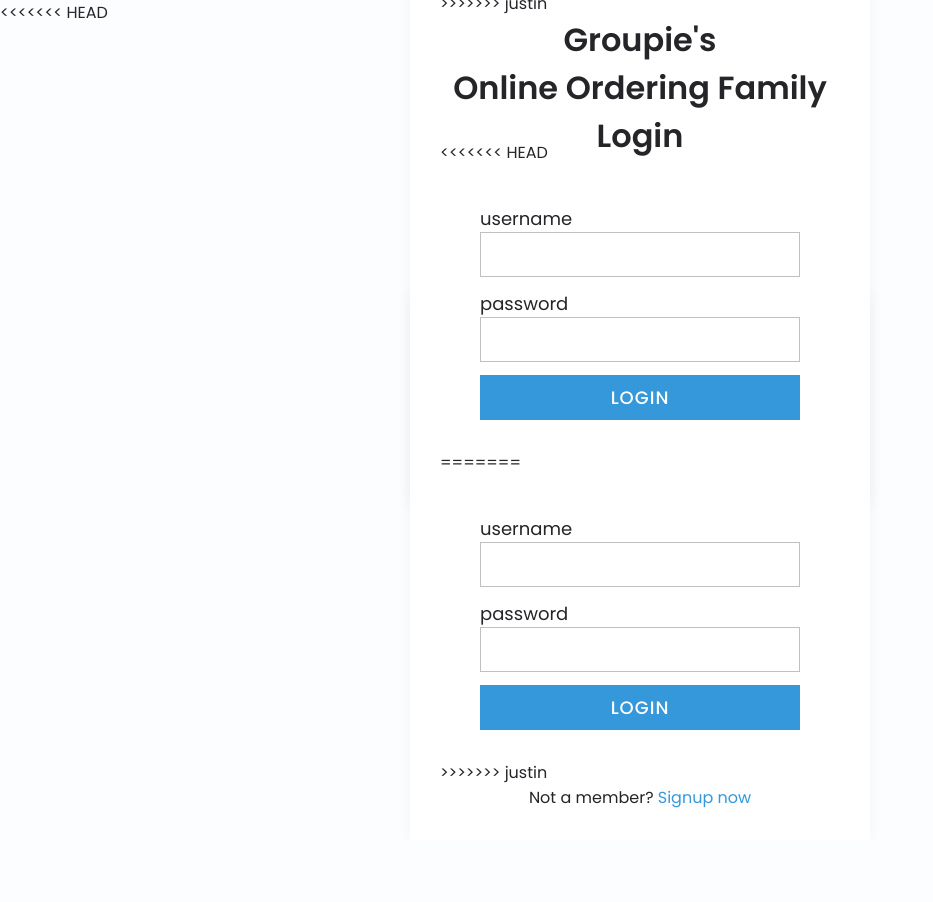
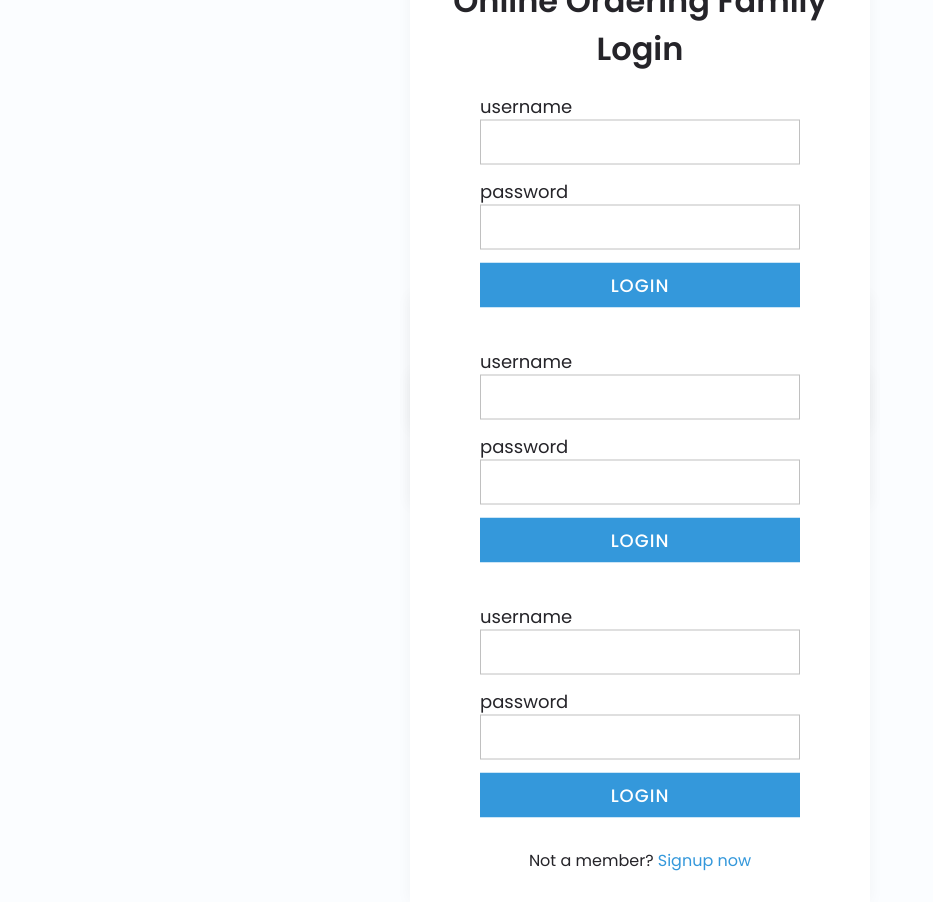
Before and after one commit to JustinStark2022/foodOrderingWebsiteWorkspace, a Flask app: page /login in a window 1280 px wide. Shown: the whole page, without its empty margins (0-933 px from the left). Before the commit the page ends 808 px from the top, so only its background shows below. Run offline with Flask 3, Linux system fonts and the light colour scheme; some libraries are stand-ins or nearby versions.

Commit message:
Justin (#8)

```diff
--- a/static/css/login.css
+++ b/static/css/login.css
@@ -124,7 +124,7 @@ form .signup-link a{
 form .signup-link a:hover{
   text-decoration: underline;
 }
-<<<<<<< HEAD
+
 .flash-messages-container {
   text-align: center;
   margin-bottom: 10px;
@@ -140,7 +140,7 @@ form .signup-link a:hover{
 .alert-danger {
   background-color: #f44336;
   color: white;
-=======
+
 .logo-top img{
 
 	width: 160px;
@@ -148,5 +148,22 @@ form .signup-link a:hover{
   margin-left: 40px;
   margin-top: 15px;
 
->>>>>>> justin
+
+.flash-messages-container {
+  text-align: center;
+  margin-bottom: 10px;
 }
+
+.alert {
+  display: inline-block;
+  margin-bottom: 5px;
+  padding: 10px;
+  border-radius: 4px;
+}
+
+.alert-danger {
+  background-color: #f44336;
+  color: white;
+
+
+}
--- a/templates/login.html
+++ b/templates/login.html
@@ -8,9 +8,9 @@
    </head>
    <body>
 
-<<<<<<< HEAD
+
       <div class="container">
-=======
+
       <a href='/' class="logo-top" >
          <img src="/static/img/logo.png">
       </a>
@@ -19,12 +19,15 @@
 
 
 
->>>>>>> justin
+
+      <div class="container">
+
+
         <div class="text">
            Groupie's <br> Online Ordering Family Login
         </div>
         <form action="/login" method="POST">
-<<<<<<< HEAD
+
          <div class="data">
              <label>username</label>
              <input for="username" type="text" name="username" required>
@@ -48,7 +51,8 @@
              <div class="inner"></div>
              <button type="submit">login</button>
          </div>
-=======
+
+
 
            <div class="data">
               <label>username</label>
@@ -65,7 +69,32 @@
               <button type="submit">login</button>
            </div>
 
->>>>>>> justin
+
+         <div class="data">
+             <label>username</label>
+             <input for="username" type="text" name="username" required>
+         </div>
+         <div class="data">
+             <label>password</label>
+             <input type="password" name="password" required>
+         </div>
+
+         <div class="flash-messages-container">
+         {% with messages = get_flashed_messages(with_categories=true) %}
+             {% if messages %}
+                 {% for category, message in messages %}
+                 <div class="alert alert-{{ category }}">{{ message }}</div>
+                 {% endfor %}
+             {% endif %}
+         {% endwith %}
+         </div>
+
+         <div class="btn">
+             <div class="inner"></div>
+             <button type="submit">login</button>
+         </div>
+
+
            <div class="signup-link">
               Not a member? <a href="register">Signup now</a>
            </div>
```
Also changed, not shown: templates/register.html (+52 -3 lines).
